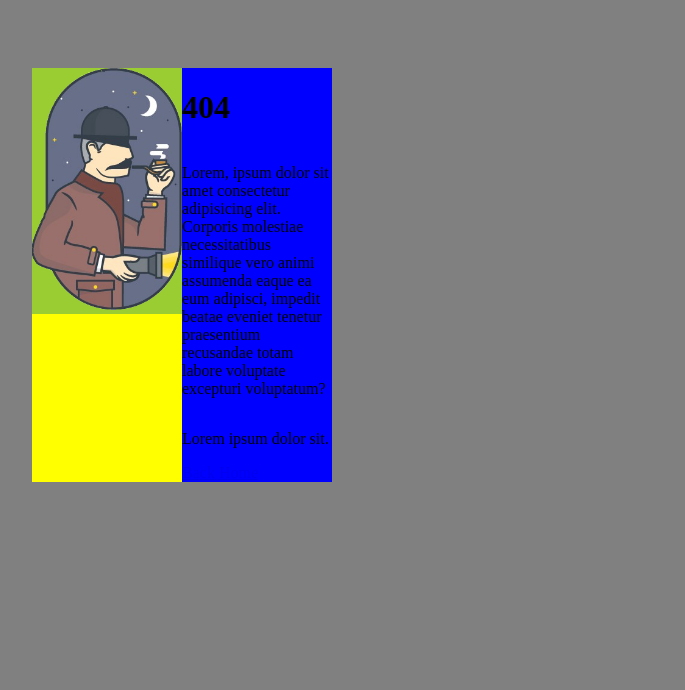
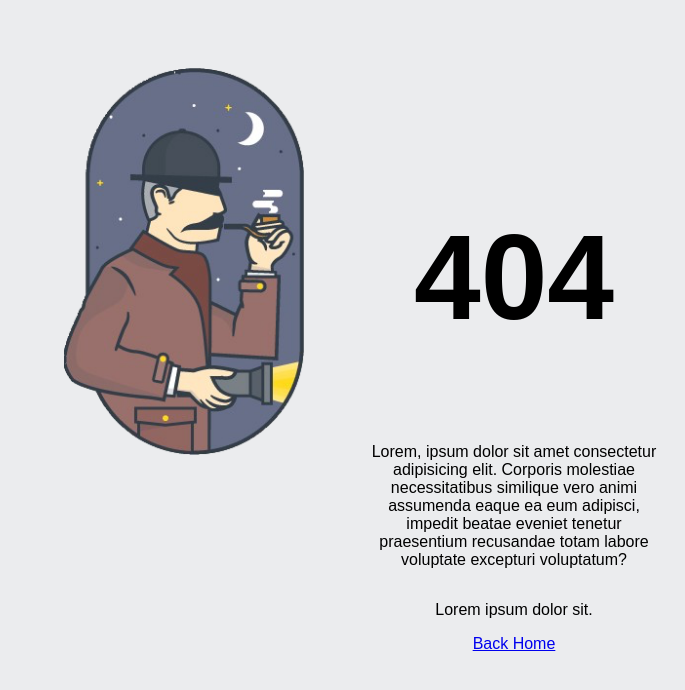
Before and after one commit to LinoGitas/serlokas, a plain HTML site: page index.html in a window 1280 px wide. Shown: the whole page, without its empty margins (276-961 px from the left). Drawn offline with Linux system fonts and the light colour scheme.

Commit message:
Font style

```diff
--- a/index.html
+++ b/index.html
@@ -5,34 +5,37 @@
     <meta name="viewport" content="width=device-width, initial-scale=1.0">
     <title>Serlokas</title>
 </head>
-<body style="background-color: #808080;">
+<body style="background-color: #ebecee; text-align:center;">
    <main style="
-        width: 300px;
-        background-color: yellow;
+        width: 600px;
         margin-top: 60px;
-        margin-left: 300px;
         display: inline-block;">
 
         <!--kairysis stulpelis-->
         <div style="
-        width: 50%;
-        background-color: yellowgreen;
+        width: 40%;
         display: inline-block;
-        float: left;">
+        float: left;
+        margin-right:10%;">
             <img src="serlokas.png" alt="serloko nuotrauka"
             style="
-            display: inline-block;"
-            width="100%">
+            display: inline-block;
+            width:100%">
         </div>
 
          <!--desinysis stulpelis-->
         <div style="width: 50%;
-        background-color: blue;
         display: inline-block;
-        float: left;">
-            <h1 style="display: inline-block;">404</h1>
-            <p style="display: inline-block;">Lorem, ipsum dolor sit amet consectetur adipisicing elit. Corporis molestiae necessitatibus similique vero animi assumenda eaque ea eum adipisci, impedit beatae eveniet tenetur praesentium recusandae totam labore voluptate excepturi voluptatum?</p>
-            <p style="display: inline-block;">Lorem ipsum dolor sit.</p>
+        float: left;
+        margin-top: 60px;
+        font-family: Arial, Helvetica, sans-serif;">
+            <h1 style="
+                display: inline-block;
+                width:100%;
+                font-size:120px;">404</h1>
+
+            <p style="display: inline-block;width:100%;">Lorem, ipsum dolor sit amet consectetur adipisicing elit. Corporis molestiae necessitatibus similique vero animi assumenda eaque ea eum adipisci, impedit beatae eveniet tenetur praesentium recusandae totam labore voluptate excepturi voluptatum?</p>
+            <p style="display: inline-block;width:100%;">Lorem ipsum dolor sit.</p>
             <a href="#" style="display: inline-block;">Back Home</a>
         </div>
    </main>
```
